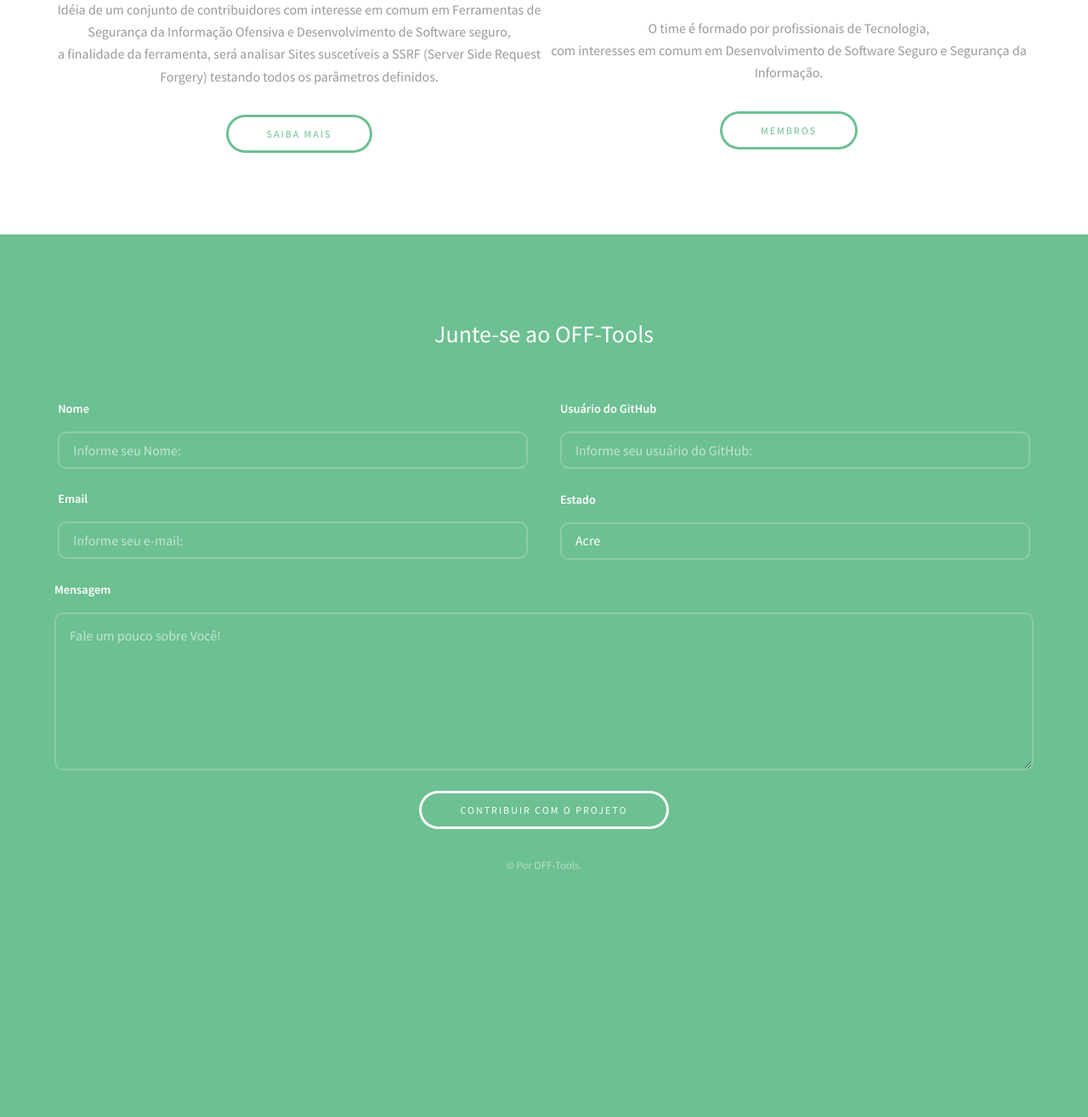
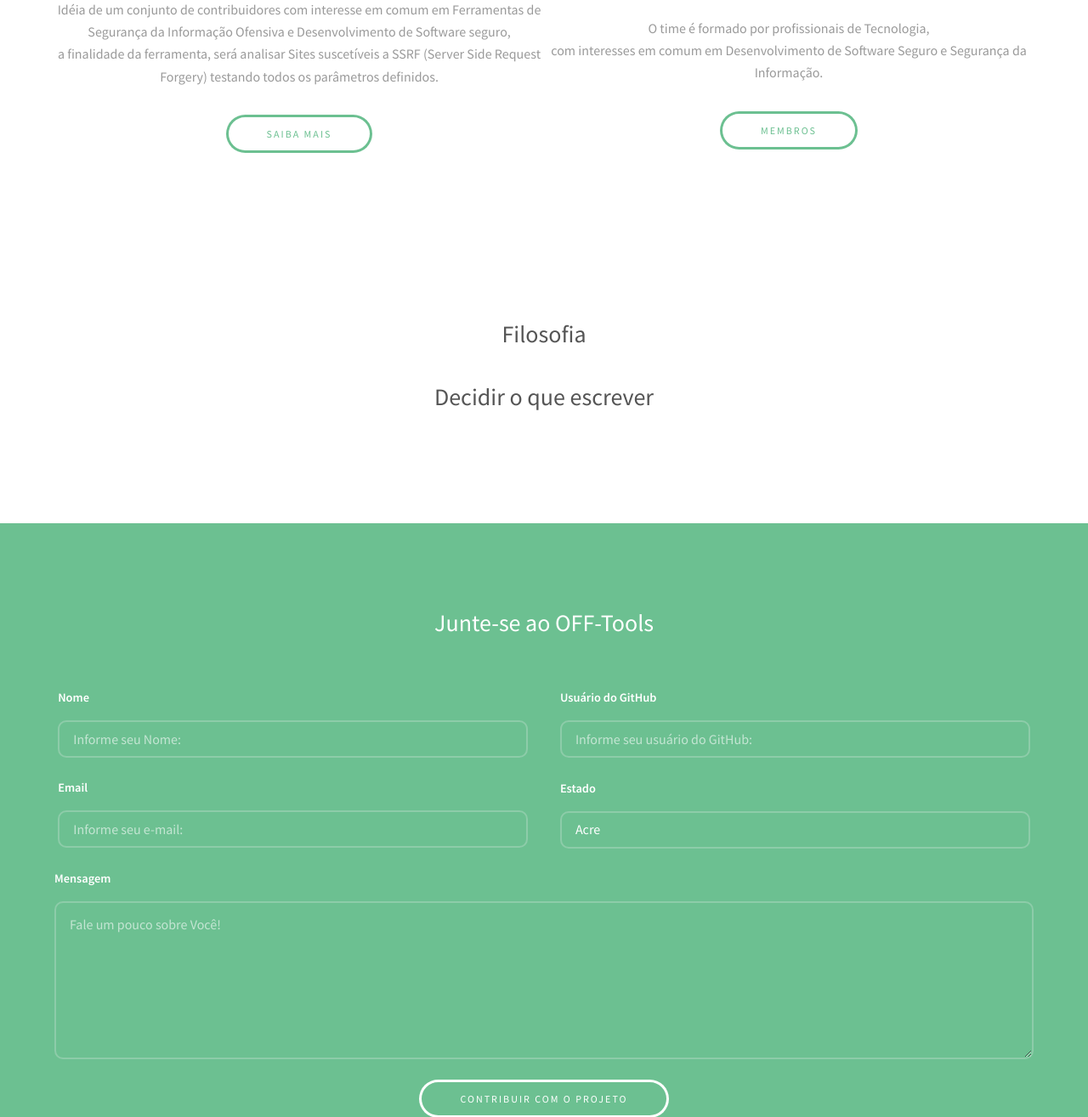
Before and after one commit to Off-Tools/site-scan, a Django app: page / in a window 1280 px wide. Shown: the part 924-2239 px from the top of the page at 85% size. Before the commit the page ends 1947 px from the top, so only its background shows below. Run offline with Django 3.2, Linux system fonts and the light colour scheme.

Commit message:
Feita alteração dos links do menu que esntes estava dando erro

```diff
--- a/off_tools_project/urls.py
+++ b/off_tools_project/urls.py
@@ -16,6 +16,7 @@
 from django.contrib import admin
 from django.urls import path
 from public_site.views import home
+
 urlpatterns = [
     path('admin/', admin.site.urls),
     path('home/', home, name='home'),
--- a/templates/index.html
+++ b/templates/index.html
@@ -14,9 +14,9 @@
 				<div class="inner">
 					<a href="index.html" class="logo"><strong>OFF</strong> Tools</a>
 					<nav id="nav">
-						<a href="index.html">Filosofia</a>
-						<a href="generic.html">Ferramentas</a>
-						<a href="elements.html">Sobre Nós</a>
+						<a href="#filosofia">Filosofia</a>
+						<a href="#">Ferramentas</a>
+						<a href="#team">Sobre Nós</a>
 					</nav>
 					<a href="#navPanel" class="navPanelToggle"><span class="fa fa-bars"></span></a>
 				</div>
@@ -59,6 +59,7 @@
 
 
 		<!-- Three -->
+		<a name="team"></a>
 			<section id="three" class="wrapper align-center">
 				<div class="inner">
 					<div class="flex flex-2">
@@ -92,6 +93,25 @@
 					</div>
 				</div>
 			</section>
+
+		<!-- Filosofia -->
+		<div>
+		<a name="filosofia"></a>
+			<section class="wrapper align-center">
+				<div>
+					<div>
+						<article>
+							<header>
+								<h3>Filosofia</h3>
+							</header>
+							<p>
+							<h3>Decidir o que escrever</h3>
+							</p>
+						</article>
+					</div>
+				</div>
+			</section>
+		</div>
 
 		<!-- Footer -->
 			<footer id="footer">
```
Also changed, not shown: static/assets/css/main.css (line endings or trailing spaces).
